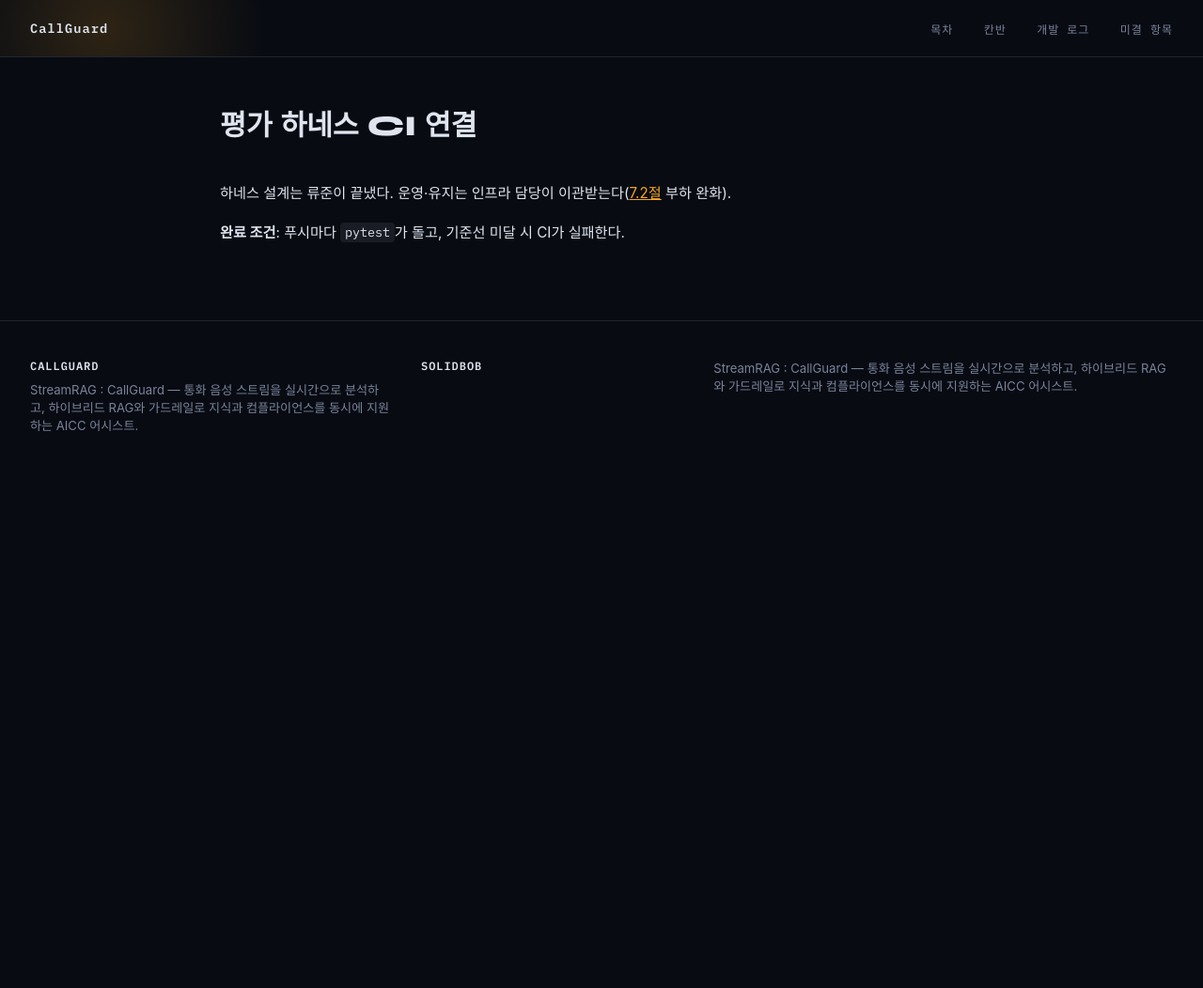
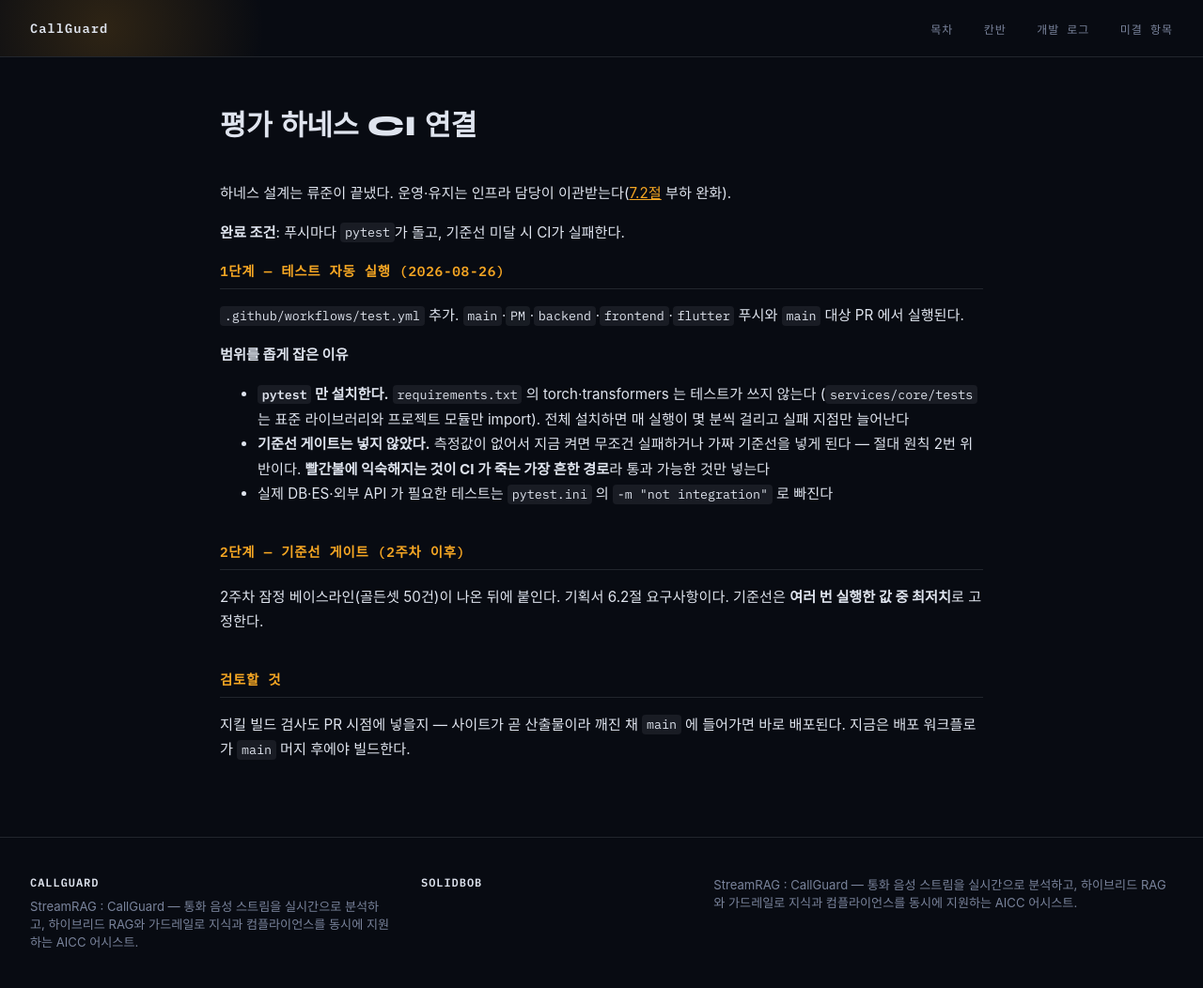
Before and after one commit to solidbob02/call.solidbob.cloud, a Jekyll site: the page built from jekyll/_backlogs/w1-eval-ci.md, in a window 1280 px wide. Shown: the whole page at 94% size. Built offline with Jekyll 4.4.1, drawn with Linux system fonts in a browser that asks for light colours; some web fonts are replaced; before the commit the page ends 900 px from its top, so only the background shows below that.

Commit message:
chore(ci): 평가 하네스 테스트 워크플로 추가
3인이 4개 브랜치에서 병합하는 구조라, 누군가의 머지가 하네스를 깨도 자동으로
돌지 않으면 다음에 손으로 돌린 사람이 우연히 발견하게 된다. 테스트 24개가 이미
전부 통과하는 상태라 켜자마자 초록으로 시작한다.

.github/workflows/test.yml
- main·PM·backend·frontend·flutter 푸시와 main 대상 PR 에서 실행
- pytest 만 설치한다. requirements.txt 의 torch·transformers 는 테스트가 쓰지 않는다
  (services/core/tests 는 표준 라이브러리와 프로젝트 모듈만 import) — 전체 설치는
  매 실행 몇 분이 걸리고 실패 지점만 늘어난다

기준선 게이트(기획서 6.2절)는 넣지 않았다
- 측정값이 없어 지금 켜면 무조건 실패하거나 가짜 기준선을 넣게 된다 (절대 원칙 2번 위반)
- 빨간불에 익숙해지는 것이 CI 가 죽는 가장 흔한 경로다. 통과 가능한 것만 넣는다
- 2주차 잠정 베이스라인(골든셋 50건) 이후 별도로 붙인다

w1-eval-ci 티켓: todo → in-progress (1단계 완료, 2단계는 2주차)

Co-Authored-By: Claude Opus 5 <noreply@anthropic.com>

```diff
--- a/jekyll/_backlogs/w1-eval-ci.md
+++ b/jekyll/_backlogs/w1-eval-ci.md
@@ -11,3 +11,28 @@ date: 2026-08-25
 하네스 설계는 류준이 끝냈다. 운영·유지는 인프라 담당이 이관받는다([7.2절](/docs/07/) 부하 완화).
 
 **완료 조건**: 푸시마다 `pytest`가 돌고, 기준선 미달 시 CI가 실패한다.
+
+## 1단계 — 테스트 자동 실행 (2026-08-26)
+
+`.github/workflows/test.yml` 추가. `main`·`PM`·`backend`·`frontend`·`flutter` 푸시와
+`main` 대상 PR 에서 실행된다.
+
+**범위를 좁게 잡은 이유**
+
+- **`pytest` 만 설치한다.** `requirements.txt` 의 torch·transformers 는 테스트가 쓰지 않는다
+  (`services/core/tests` 는 표준 라이브러리와 프로젝트 모듈만 import). 전체 설치하면
+  매 실행이 몇 분씩 걸리고 실패 지점만 늘어난다
+- **기준선 게이트는 넣지 않았다.** 측정값이 없어서 지금 켜면 무조건 실패하거나
+  가짜 기준선을 넣게 된다 — 절대 원칙 2번 위반이다.
+  **빨간불에 익숙해지는 것이 CI 가 죽는 가장 흔한 경로**라 통과 가능한 것만 넣는다
+- 실제 DB·ES·외부 API 가 필요한 테스트는 `pytest.ini` 의 `-m "not integration"` 로 빠진다
+
+## 2단계 — 기준선 게이트 (2주차 이후)
+
+2주차 잠정 베이스라인(골든셋 50건)이 나온 뒤에 붙인다. 기획서 6.2절 요구사항이다.
+기준선은 **여러 번 실행한 값 중 최저치**로 고정한다.
+
+## 검토할 것
+
+지킬 빌드 검사도 PR 시점에 넣을지 — 사이트가 곧 산출물이라 깨진 채 `main` 에 들어가면
+바로 배포된다. 지금은 배포 워크플로가 `main` 머지 후에야 빌드한다.
```
Also changed, not shown: other parts of jekyll/_backlogs/w1-eval-ci.md (+1 -1 lines), .github/workflows/test.yml (added).
